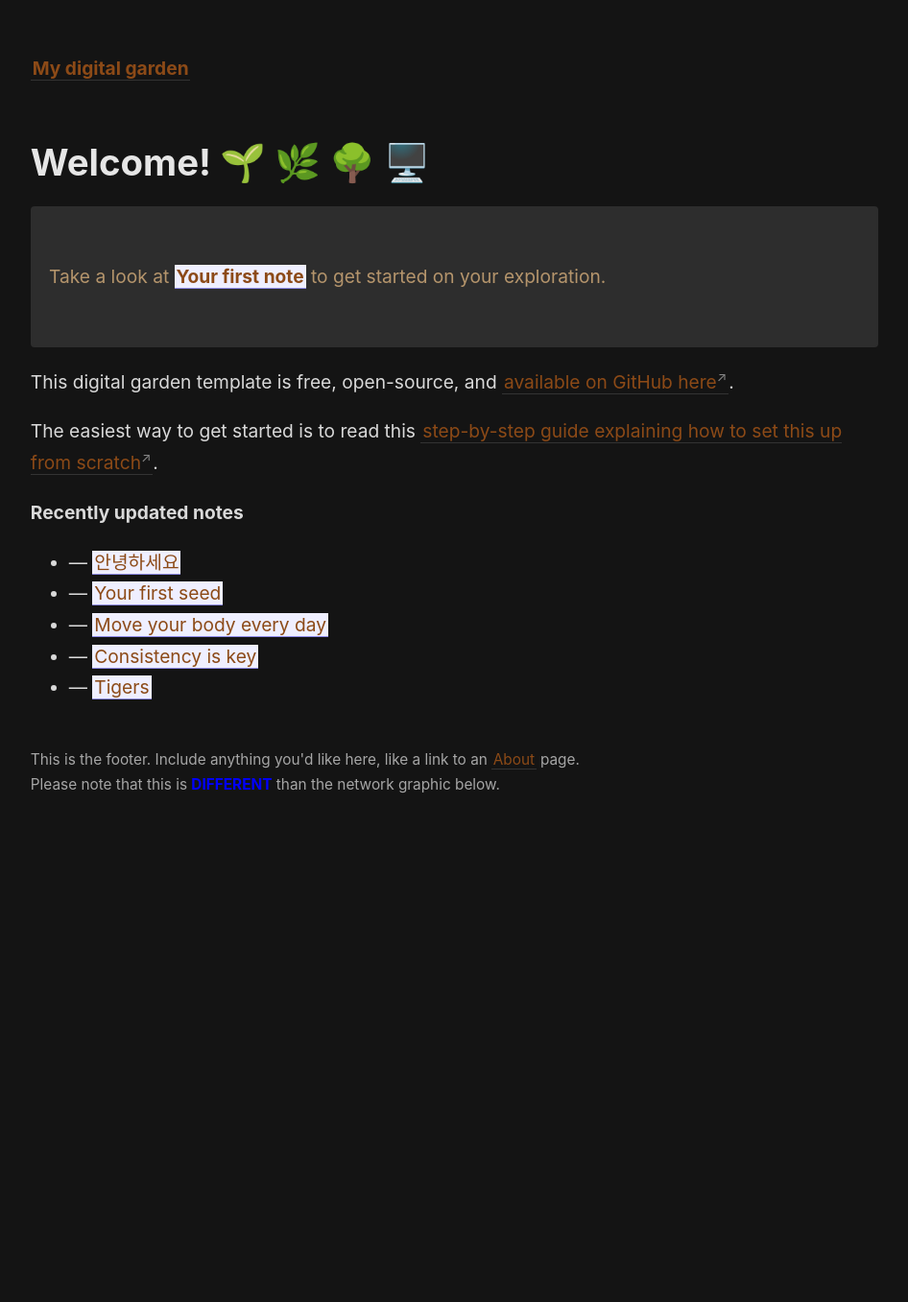
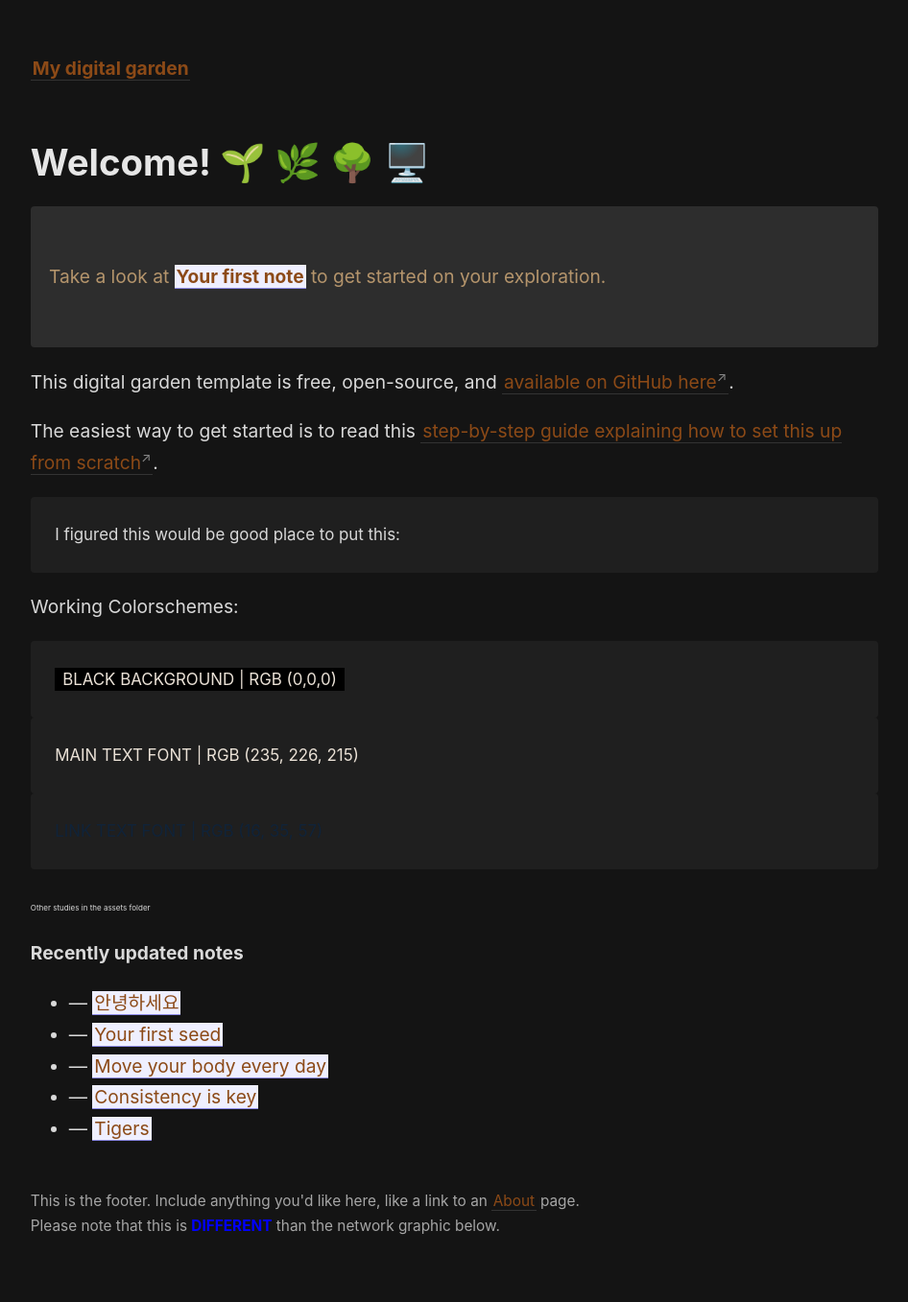
Before and after one commit to Evergiven-1/2025_07-17_WebBlogSetUp, a Jekyll site: the page built from _pages/index.md, in a window 1280 px wide. Shown: the whole page at 96% size, without its empty margins (45-991 px from the left). Built offline with Jekyll 4.4.1, drawn with Linux system fonts in a browser that asks for light colours; before the commit the page ends 900 px from its top, so only the background shows below that.

Commit message:
Updates
Various

```diff
--- a/_pages/index.md
+++ b/_pages/index.md
@@ -15,6 +15,17 @@ This digital garden template is free, open-source, and [available on GitHub here
 
 The easiest way to get started is to read this [step-by-step guide explaining how to set this up from scratch](https://maximevaillancourt.com/blog/setting-up-your-own-digital-garden-with-jekyll).
 
+>I figured this would be good place to put this:
+
+Working Colorschemes:
+><span style="background-color: rgb(0,0,0); color: rgb(235, 226, 215); padding: 2px 8px;">BLACK BACKGROUND | RGB (0,0,0)</span>
+
+><span style="color: rgb(235, 226, 215);">MAIN TEXT FONT | RGB (235, 226, 215)</span>
+
+><span style="color: rgb(16, 35, 57);">LINK TEXT FONT | RGB (16, 35, 57)</span>
+
+<span style="font-size: 8px;">Other studies in the assets folder</span>
+
 <strong>Recently updated notes</strong>
 
 <ul>
```
Also changed, not shown: _notes/2025-07-28-my-4th-post.md (added, +14 -0 lines), assets/ColorPallettStudies/Screenshot 2025-07-29 111409.png (added), assets/ColorPallettStudies/Screenshot 2025-07-29 111455.png (added), assets/ColorPallettStudies/Screenshot 2025-07-29 111530.png (added), assets/ColorPallettStudies/Screenshot 2025-07-29 111555.png (added), assets/ColorPallettStudies/Screenshot 2025-07-29 111656.png (added), assets/ColorPallettStudies/Screenshot 2025-07-29 111730.png (added), assets/ColorPallettStudies/Screenshot 2025-07-29 111750.png (added), assets/catRestingOnPillow.jpg (added).
